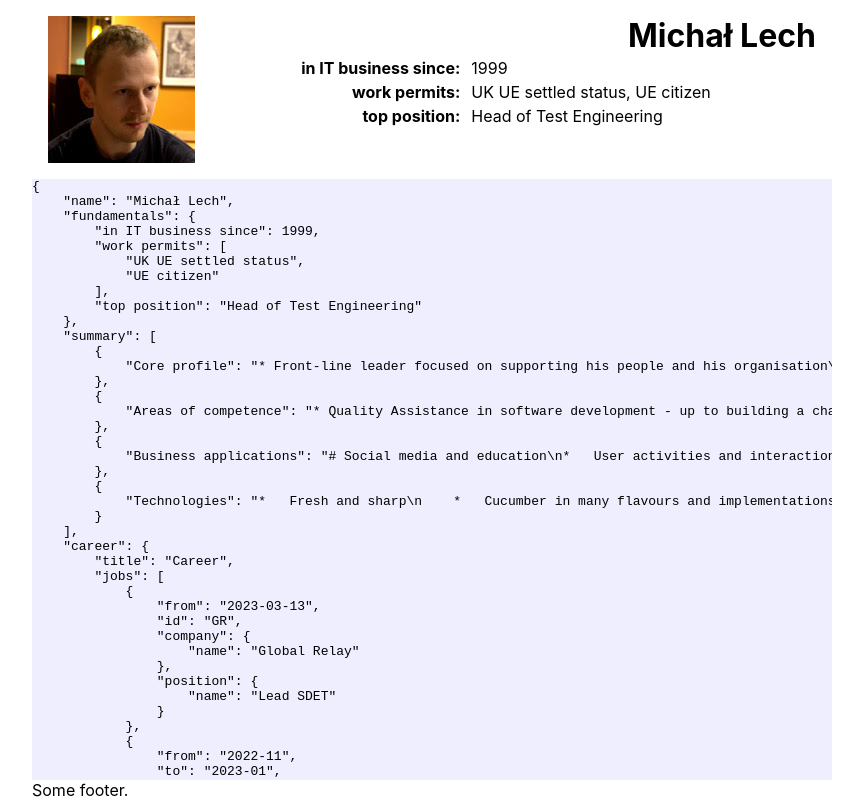
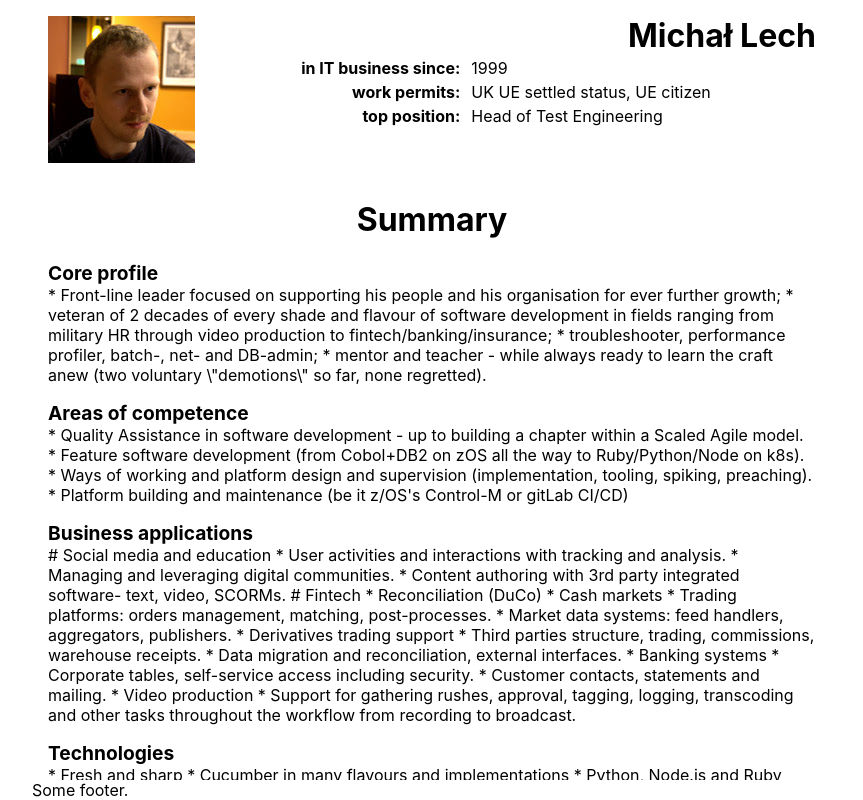
Before and after one commit to akseiya/cvml, a React (Create React App) app in the folder tsx/: page / in a window 1280 px wide. Shown: the whole page, without its empty margins (208-1071 px from the left). Built offline with nearby package versions, Linux system fonts and the light colour scheme.

Commit message:
summary as a series of articles

```diff
--- a/tsx/src/App.css
+++ b/tsx/src/App.css
@@ -29,6 +29,20 @@ main {
   overflow-y: auto;
 }
 
+main h1 {
+  font-size: 2em;
+  text-align: center;
+}
+
+main article {
+  margin: 1em;
+}
+
+main article header {
+  font-size: 1.2em;
+  font-weight: bold;
+}
+
 .resume-root pre {
   background-color: #eef;
   overflow-x: auto;
--- a/tsx/src/App.tsx
+++ b/tsx/src/App.tsx
@@ -2,9 +2,10 @@ import './App.css';
 
 import React, { useEffect } from 'react';
 
+import { jdmp } from '././utils/debug';
 import CVHeader from './CVHeader';
-import { resume } from './Resume';
-import { jdmp } from './utils/debug';
+import Summary from './Summary';
+import { resume } from './utils/Resume';
 
 export default function App() {
   const [currentResume, setCurrentResume] = resume.useState();
@@ -21,6 +22,7 @@ export default function App() {
     <div className="resume-root">
       <CVHeader currentResume={currentResume} />
       <main>
+        <Summary currentResume={currentResume}/>
         <pre>{jdmp(currentResume)}</pre>
       </main>
       <footer>Some footer.</footer>
--- a/tsx/src/CVHeader.tsx
+++ b/tsx/src/CVHeader.tsx
@@ -2,7 +2,7 @@ import './CVHeader.css';
 
 import React from 'react';
 
-import { resume, YAMLResume } from './Resume';
+import { resume, YAMLResume } from './utils/Resume';
 
 export default function CVHeader(props: { currentResume: YAMLResume }) {
   const { currentResume } = props;
--- /dev/null
+++ b/tsx/src/Summary.tsx
@@ -0,0 +1,31 @@
+import React from 'react';
+
+import { YAMLResume } from './utils/Resume';
+
+export interface SummaryItem {
+  [key: string]: string;
+};
+
+const renderSummaryItem = (item: SummaryItem) => {
+  const [[title, markdown]] = Object.entries(item);
+  return (
+    <article>
+      <header>{title}</header>
+      {markdown}
+    </article>
+  );
+};
+
+export default function Summary(props: { currentResume: YAMLResume }) {
+  const { currentResume } = props;
+  if (!currentResume.name) {
+    return <div/>;
+  }
+  const { summary } = currentResume;
+  return (
+    <>
+      <h1>Summary</h1>
+      {summary.map(renderSummaryItem)}
+    </>
+  );
+};
```
Also changed, not shown: tsx/src/utils/Resume.ts (renamed from tsx/src/Resume.ts, +5 -3 lines), tsx/.eslintrc.yml.
